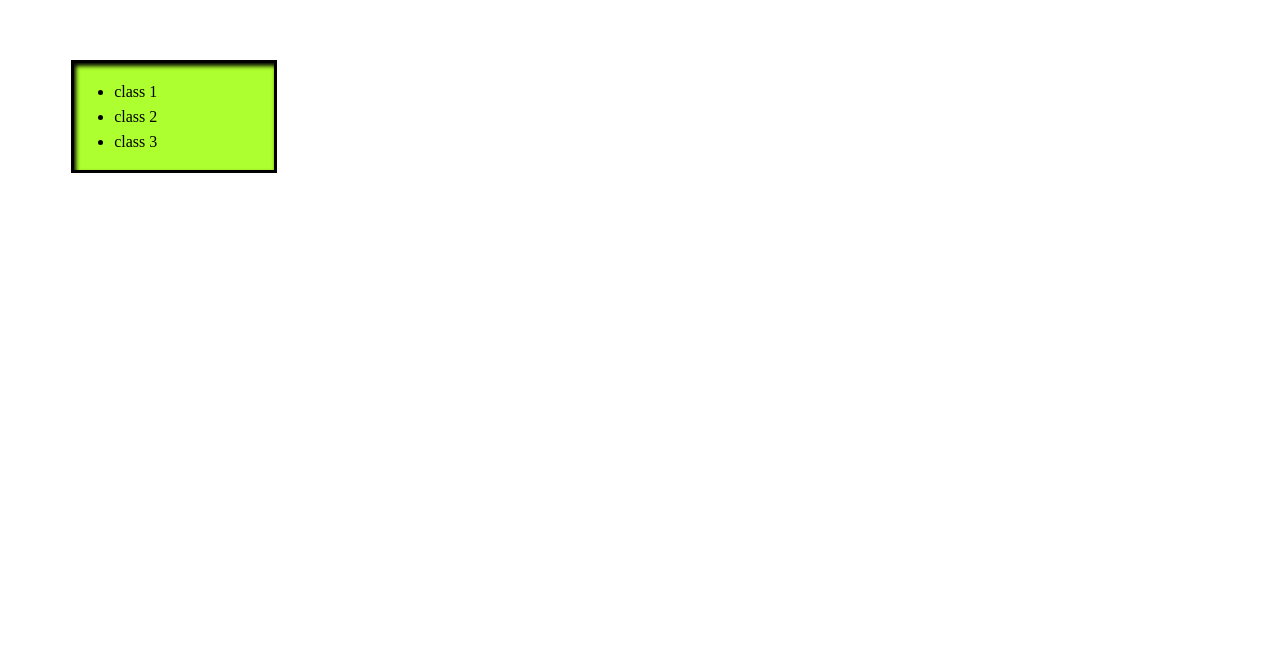
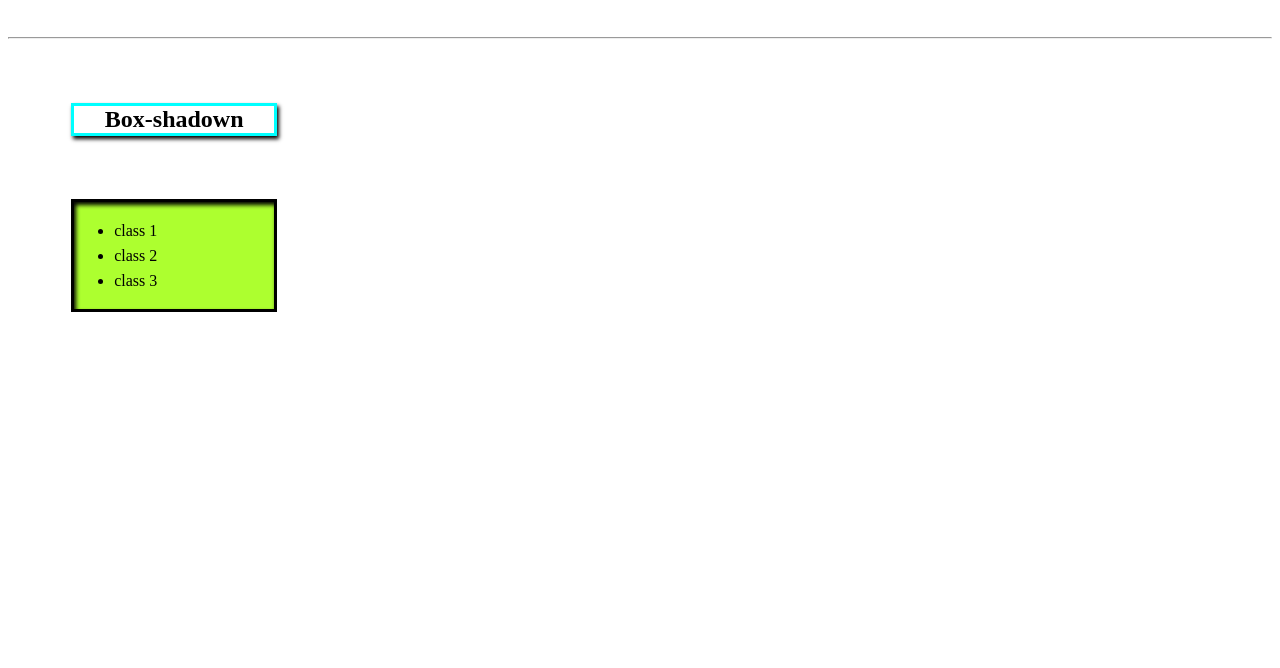
Before and after one commit to edskate/08-05-2023, a plain HTML site: page index.html in a window 1280 px wide. Shown: the part 132-800 px from the top of the page. Drawn offline with Linux system fonts and the light colour scheme.

Commit message:
Nova atualização

```diff
--- a/style.css
+++ b/style.css
@@ -6,3 +6,12 @@
   line-height: 25px;
   background-color: greenyellow;
 }
+h1,
+h2 {
+  border-radius: 3px 4px 5px #ff0000;
+  border: 3px solid #00ffff;
+  width: 200px;
+  text-align: center;
+  box-shadow: 2px 3px 4px #000000;
+  margin: 5%;
+}
```
